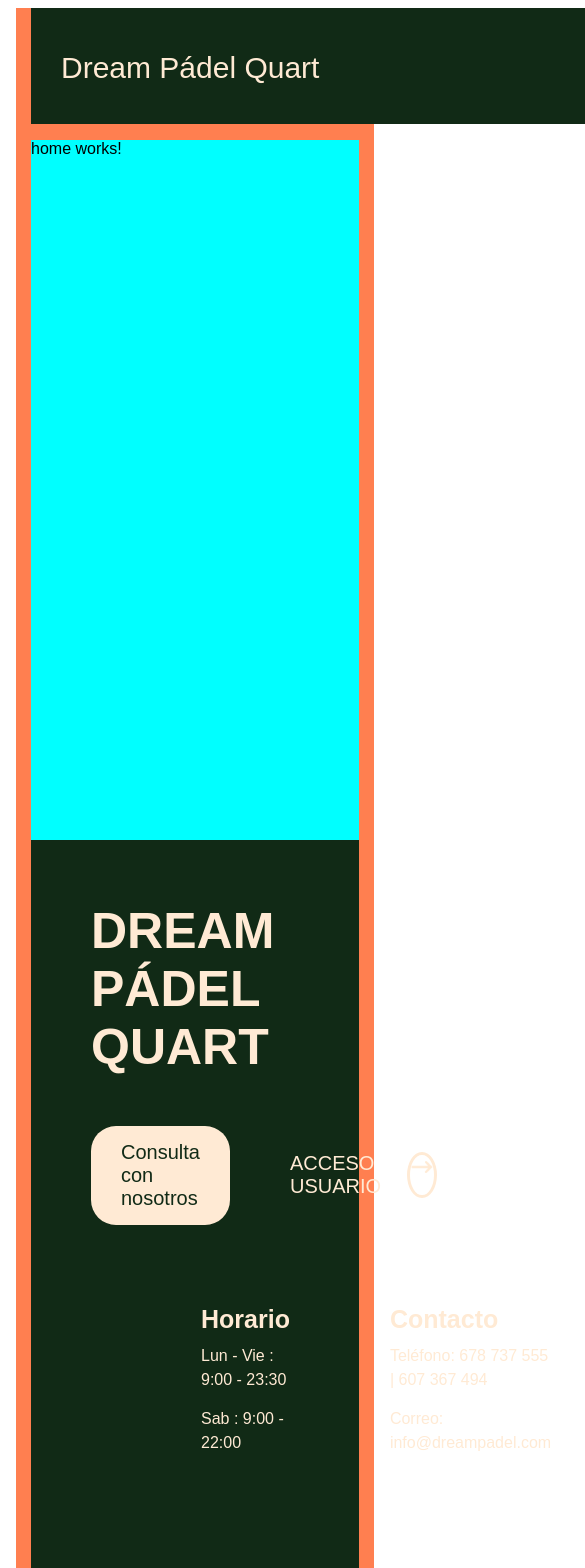
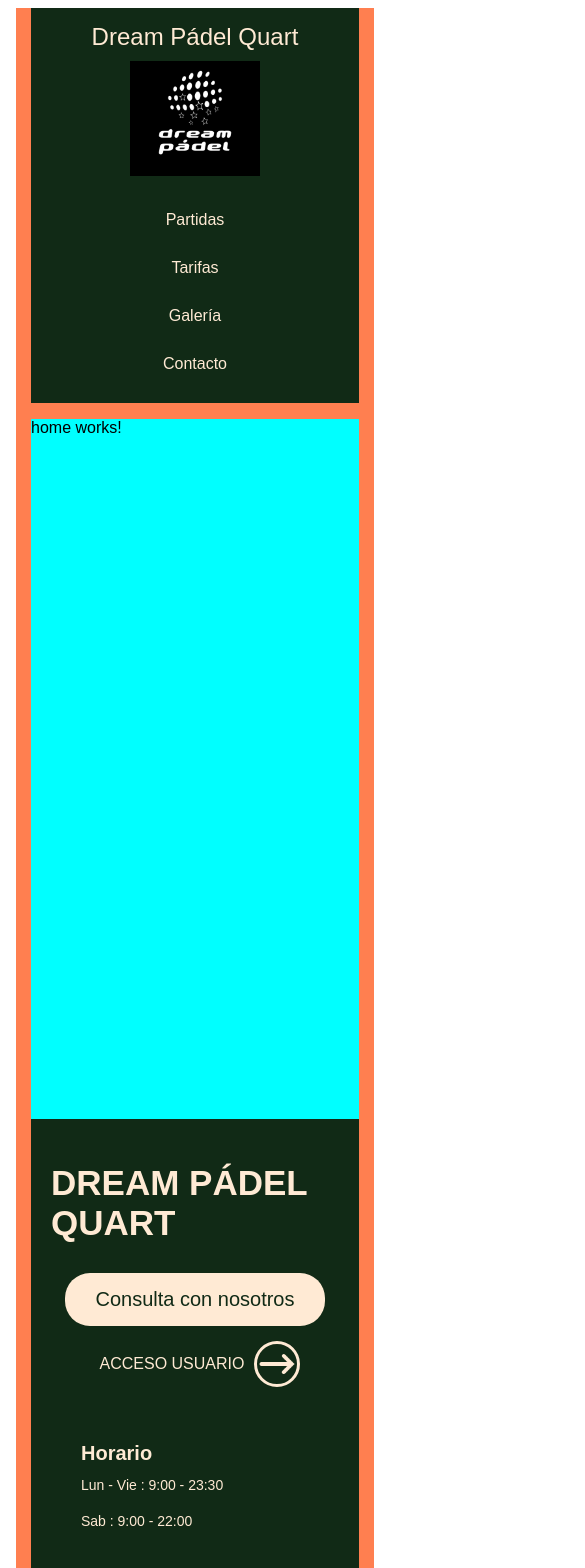
Before and after one commit to Borja026/Frontend-ProyectoFinal-2DAW, an Angular app: page /home in a window 390 px wide. Shown: the top 1568 px of the page, 585 px wide, since content can reach past the window. Built offline with nearby package versions, Linux system fonts and the light colour scheme.

Commit message:
Header y Footer dinámico

```diff
--- a/src/app/components/footer/footer.component.css
+++ b/src/app/components/footer/footer.component.css
@@ -1,3 +1,4 @@
+/* Estilos base para el footer */
 #containerFooter {
   background-color: #112a16;
   padding: 20px 60px 10px;
@@ -72,27 +73,22 @@
 /* Sección de información en grid para mejorar la responsividad */
 .container-info {
   display: flex;
-  margin: 50px 40px 0;
-  padding: 20px;
-  /* border: 3px solid #ffead4; */
+  margin: 30px 40px 0;
+  padding: 0;
 }
 
-/* Estilos para cada bloque de información */
 .container-info > div {
   padding: 10px;
   width: max-content;
   height: max-content;
   margin: 0 40px;
-  /* border: 2px solid yellow; */
 }
 
-/* Títulos dentro de la información */
 .container-info h3 {
   font-size: 25px;
   margin: 0 0 10px;
 }
 
-/* Estilos para párrafos u otros elementos en cada bloque */
 .container-info p {
   margin: 0 0 15px;
   line-height: 1.5;
@@ -101,7 +97,8 @@
 .container-info > div:nth-child(3) {
   width: 300px;
 }
-/* Los enlaces de las Redes Sociales */
+
+/* Enlaces de las Redes Sociales */
 .container-info:nth-child(3) a {
   float: left;
   padding: 10px 10px 0 20px;
@@ -110,3 +107,135 @@
   width: 50px;
   height: 50px;
 }
+
+/* Media Queries para responsividad */
+
+/* Tablets (max-width: 1024px) */
+@media (max-width: 1024px) {
+  #containerFooter {
+    padding: 20px 30px 10px;
+  }
+
+  #containerFooter h2 {
+    font-size: 40px;
+    margin-bottom: 40px;
+  }
+
+  /* Organiza los enlaces en columna */
+  .enlaces {
+    flex-direction: column;
+    gap: 20px;
+    margin-bottom: 20px;
+  }
+  .enlaces > div {
+    width: auto; /* Evitamos forzar 100% */
+    justify-content: center;
+  }
+
+  /* Ajustes específicos para el enlace de ACCESO USUARIO */
+  .enlaces > div:nth-child(2) {
+    display: inline-flex; /* Permite que el <a> y la flecha se mantengan en línea */
+    align-items: center;
+    justify-content: center;
+  }
+  .enlaces > div:nth-child(2) a {
+    display: inline-block;
+    padding: 10px 20px;
+    font-size: 18px;
+  }
+  /* Ajustamos la flecha para que quede junto al texto */
+  .enlaces > div:nth-child(2) .arrow {
+    position: relative;
+    left: -10px;
+    width: 40px;
+    height: 40px;
+    border: 3px solid #ffead4;
+    border-radius: 50%;
+    transition: transform 0.3s ease;
+  }
+  .enlaces > div:nth-child(2):hover .arrow {
+    transform: translateX(10px);
+  }
+
+  /* Reorganizar la sección de información */
+  .container-info {
+    flex-direction: column;
+    margin: 30px 20px 0;
+    padding: 10px;
+  }
+  .container-info > div {
+    margin: 20px 0;
+    width: 100%;
+  }
+}
+
+/* Móviles (max-width: 768px) */
+@media (max-width: 768px) {
+  #containerFooter {
+    padding: 15px 20px 10px;
+  }
+
+  #containerFooter h2 {
+    font-size: 35px;
+    margin-bottom: 30px;
+  }
+
+  .enlaces {
+    flex-direction: column;
+    gap: 15px;
+    margin-bottom: 15px;
+    align-items: center;
+  }
+  .enlaces > div {
+    width: auto;
+    justify-content: center;
+  }
+
+  /* Para el enlace de ACCESO USUARIO */
+  .enlaces > div:nth-child(2) {
+    display: inline-flex;
+    align-items: center;
+    justify-content: center;
+  }
+  .enlaces > div:nth-child(2) a {
+    display: inline-block;
+    padding: 8px 15px;
+    font-size: 16px;
+  }
+  .enlaces > div:nth-child(2) .arrow {
+    position: relative;
+    left: -5px;
+    width: 40px;
+    height: 40px;
+    border: 3px solid #ffead4;
+    border-radius: 50%;
+    transition: transform 0.3s ease;
+  }
+  .enlaces > div:nth-child(2):hover .arrow {
+    transform: translateX(10px);
+  }
+
+  .container-info {
+    flex-direction: column;
+    margin: 20px 10px 0;
+    padding: 10px;
+  }
+  .container-info > div {
+    margin: 15px 0;
+    width: 100%;
+  }
+  .container-info h3 {
+    font-size: 20px;
+  }
+  .container-info p {
+    font-size: 14px;
+  }
+  .container-info a > img {
+    width: 40px;
+    height: 40px;
+  }
+
+  #mapaGoogleMaps {
+    width: 100%;
+  }
+}
--- a/src/app/components/footer/footer.component.html
+++ b/src/app/components/footer/footer.component.html
@@ -34,7 +34,7 @@
         <div id="dondeEstamos">
             <h3>Donde estamos</h3>
             <p>Av. del Mediterrani, 6, 46930 Quart de Poblet, Valencia</p>
-            <iframe
+            <iframe id="mapaGoogleMaps"
                 src="https://www.google.com/maps/embed?pb=!1m18!1m12!1m3!1d383.97579597726036!2d-0.4415400099063224!3d39.47838560737594!2m3!1f0!2f0!3f0!3m2!1i1024!2i768!4f13.1!3m3!1m2!1s0xd604ffa7a473bf7%3A0x6f540d5379374a31!2sDREAM%20PADEL%20QUART%2CSL!5e1!3m2!1ses!2ses!4v1740664507167!5m2!1ses!2ses"
                 width="500" height="300" style="border:0;" allowfullscreen="" loading="lazy"
                 referrerpolicy="no-referrer-when-downgrade"></iframe>
--- a/src/app/components/navbar/navbar.component.css
+++ b/src/app/components/navbar/navbar.component.css
@@ -1,41 +1,41 @@
+/* Estilos base para pantallas grandes */
 div#navbar {
   background-color: #112a16;
-  width: 1790px;
+  max-width: 1920px;
   height: 116px;
   color: #ffead4;
   position: relative;
-  top: 0px;
-  left: 0px;
+  top: 0;
+  left: 0;
+  display: flex;
+  align-items: center;
+  justify-content: space-between;
+  padding: 0 30px;
 }
 
 div#navbar div:nth-child(1) {
-  width: max-content;
-  height: max-content;
   font-size: 30px;
-  position: relative;
-  left: 30px;
-  top: 43px;
 }
 
 div#logo {
   width: max-content;
   position: absolute;
-  left: 830px;
-  top: 0px;
+  left: 50%;
+  top: 0;
+  transform: translateX(-50%);
 }
 
 div#navbar div:nth-child(2) a,
 div#navbar div:nth-child(2) img {
   display: block;
 }
+
 div#navbar div:nth-child(2) img {
   width: 130px;
 }
 
 /* Menú principal */
 div#menuPrincipal {
-  width: max-content;
-  height: max-content;
   position: absolute;
   right: 20px;
   top: 40px;
@@ -57,3 +57,82 @@ div#menuPrincipal > ul li a {
   text-decoration: none;
   color: #ffead4;
 }
+
+/* Media Query para tablets en vertical (max-width: 1024px) */
+@media (max-width: 1024px) {
+  /* Disposición vertical */
+  div#navbar {
+    flex-direction: column;
+    align-items: center;
+    height: auto;
+    padding: 15px 20px;
+  }
+  div#navbar div:nth-child(1) {
+    font-size: 24px;
+    position: static;
+    margin-bottom: 10px;
+  }
+  /* Logo en flujo natural */
+  div#logo {
+    position: static;
+    transform: none;
+    margin-bottom: 10px;
+  }
+  /* Menú vertical */
+  div#menuPrincipal {
+    position: static;
+    width: 100%;
+    margin-top: 10px;
+  }
+  div#menuPrincipal > ul {
+    flex-direction: column;
+    align-items: center;
+  }
+  div#menuPrincipal > ul li {
+    padding: 10px;
+    margin: 5px 0;
+  }
+}
+
+/* Media Query para dispositivos en orientación horizontal (tablet/móvil en landscape) */
+@media (orientation: landscape) and (max-width: 1024px) {
+  /* Volvemos al layout horizontal */
+  div#navbar {
+    flex-direction: row;
+    align-items: center;
+    justify-content: space-between;
+    height: 116px;
+    padding: 0 30px;
+  }
+  /* Ubicar el título a la izquierda */
+  div#navbar div:nth-child(1) {
+    font-size: 24px;
+    position: absolute;
+    left: 30px;
+    top: 43px;
+    margin: 0;
+  }
+  /* Reaplicar la posición absoluta centrada para el logo */
+  div#logo {
+    position: absolute;
+    left: 50%;
+    top: 0;
+    transform: translateX(-50%);
+    margin: 0;
+  }
+  /* Ubicar el menú a la derecha en horizontal */
+  div#menuPrincipal {
+    position: absolute;
+    right: 10px;
+    top: 40px;
+    width: auto;
+  }
+  div#menuPrincipal > ul {
+    flex-direction: row;
+    align-items: center;
+  }
+  div#menuPrincipal > ul li {
+    padding: 10px 10px;
+    margin: 0 5px;
+  }
+}
```
Also changed, not shown: public/imgs/pala-padel.png (deleted).
